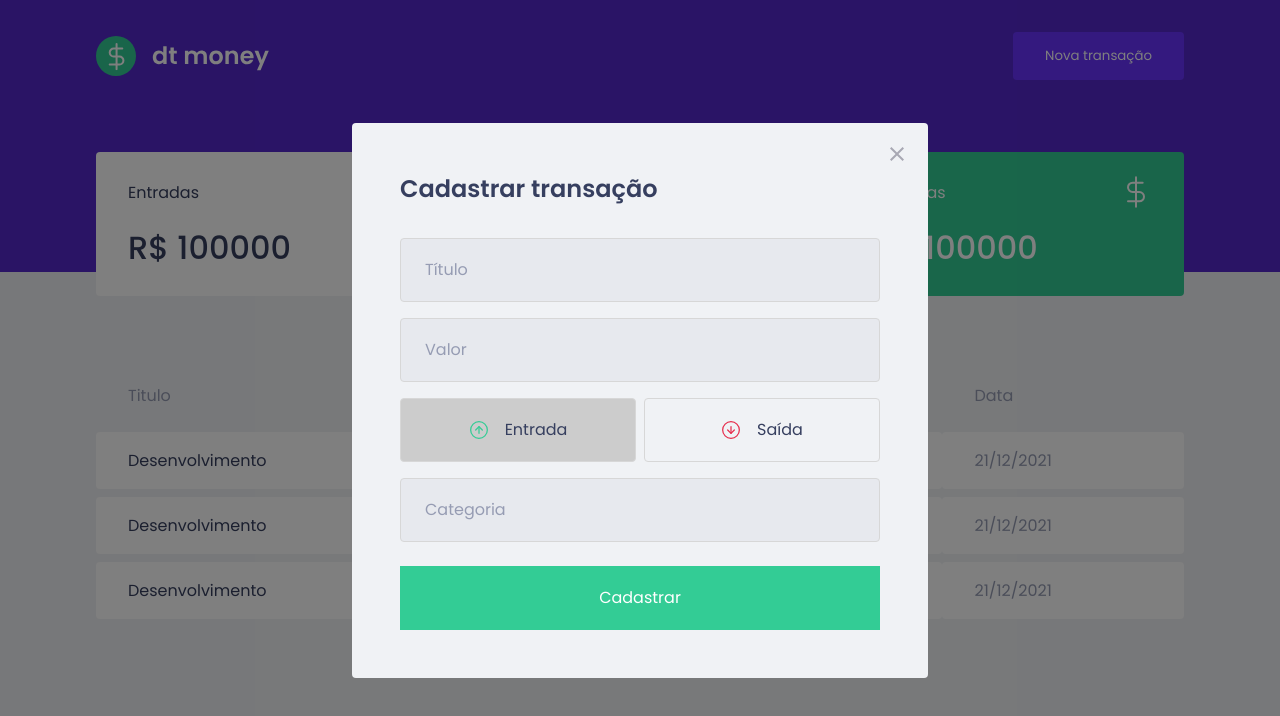
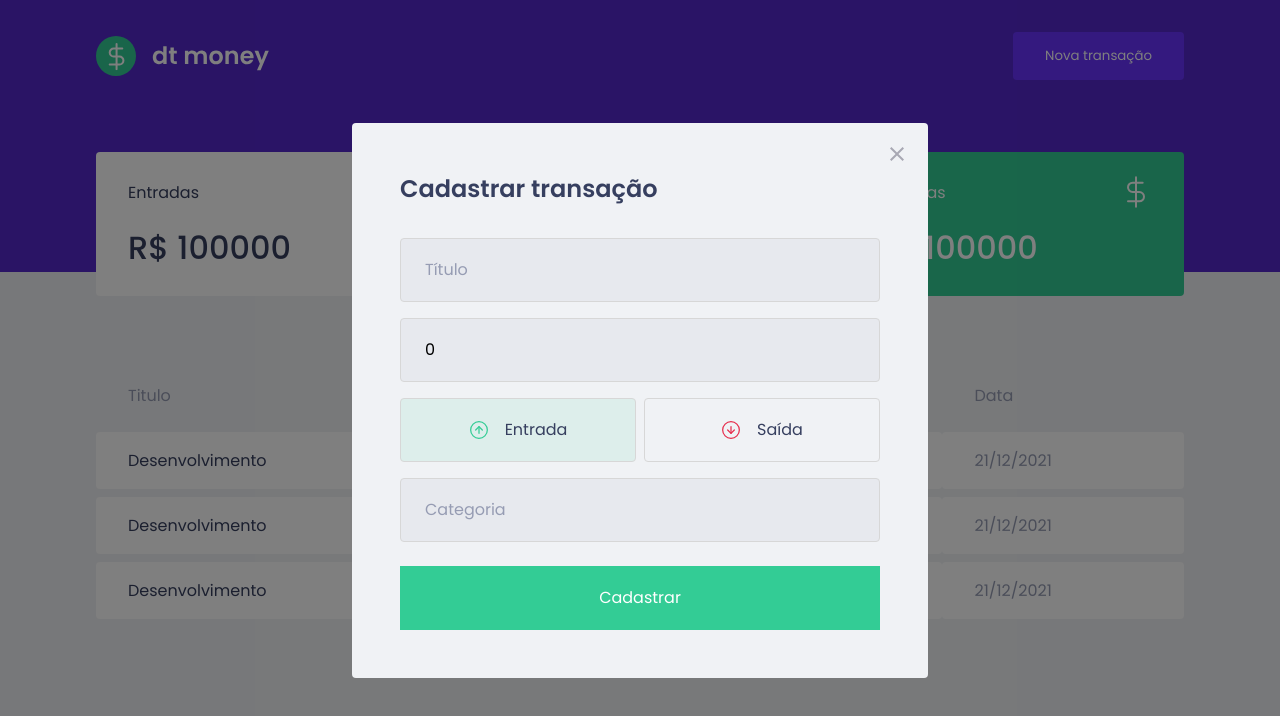
Before and after one commit to opabloteixeira/dt-money, a React (Create React App) app: page / in a window 1280 px wide. Both pictures are taken after a click on the button "Nova transação". Shown: the top 716 px of the page. Built offline with nearby package versions, Linux system fonts and the light colour scheme; no server answers; what miragejs would draw is missing.

Commit message:
form data

```diff
--- a/src/components/NewTransactionModal/index.tsx
+++ b/src/components/NewTransactionModal/index.tsx
@@ -4,7 +4,8 @@
 import closeImg from '../../assets/close.svg';
 import outcomeImg from '../../assets/outcome.svg';
 import incomeImg from '../../assets/income.svg'
-import { useState } from 'react';
+import { FormEvent, useState } from 'react';
+import { api } from '../../services/api';
 
 interface NewTransactionModalProps {
   isOpen: boolean;
@@ -14,7 +15,24 @@
 
 export function NewTransactionModal({ isOpen, onRequestClose }: NewTransactionModalProps) {
 
+  const [title, setTitle] = useState('');
+  const [value, setValue] = useState(0);
+  const [category, setCategory] = useState('');
   const [type, setType] = useState('deposit');
+
+  const handleSubmit = (event: FormEvent) => {
+    event.preventDefault();
+
+    const data = {
+      title,
+      value,
+      category,
+      type,
+    }
+
+    api.post('/transactions', data);
+  }
+
   return (
     <Modal
       isOpen={isOpen}
@@ -27,16 +45,21 @@
         <img src={closeImg} alt="Fechar modal" />
       </button>
 
-      <Form>
+
+      <Form onSubmit={handleSubmit}>
         <h2>Cadastrar transação</h2>
 
         <input
           placeholder="Título"
+          value={title}
+          onChange={event => setTitle(event.target.value)}
         />
 
         <input
           type="number"
           placeholder="Valor"
+          value={value}
+          onChange={event => setValue(Number(event.target.value))}
         />
 
         <TransactionTypeContainer>
@@ -44,6 +67,7 @@
             type="button"
             onClick={() => setType('deposit')}
             isActive={type === 'deposit'}
+            activeColor="green"
           >
             <img src={incomeImg} alt="Entrada" />
             <span>Entrada</span>
@@ -52,13 +76,18 @@
             type="button"
             onClick={() => setType('withdraw')}
             isActive={type === 'withdraw'}
+            activeColor="red"
             >
             <img src={outcomeImg} alt="Saída" />
             <span>Saída</span>
           </RadioBox>
         </TransactionTypeContainer>
 
-        <input placeholder="Categoria" />
+        <input
+          placeholder="Categoria"
+          value={category}
+          onChange={event => setCategory(event.target.value)}
+        />
         <button
           type="submit"
         >
--- a/src/components/NewTransactionModal/styles.ts
+++ b/src/components/NewTransactionModal/styles.ts
@@ -1,5 +1,5 @@
 import styled from 'styled-components';
-import { darken } from 'polished'
+import { darken, transparentize } from 'polished'
 
 
 export const Form = styled.form`
@@ -61,6 +61,12 @@
 
 interface RadioBoxProps {
   isActive: boolean;
+  activeColor: 'green' | 'red';
+}
+
+const colors = {
+  green: '#33CC95',
+  red: '#E52E4D'
 }
 
 export const RadioBox = styled.button<RadioBoxProps>`
@@ -73,7 +79,11 @@
     padding: 0.5rem 0;
 
 
-    background: ${(props) => props.isActive ? '#ccc' : 'transparent'};
+    background: ${(props) => props.isActive ?
+      transparentize(0.9, colors[props.activeColor])
+    :
+      'transparent'
+    };
 
     transition: border-color 0.2s;
 
--- a/src/index.tsx
+++ b/src/index.tsx
@@ -1,25 +1,25 @@
 import React from 'react';
 import ReactDOM from 'react-dom';
-import { createServer } from 'miragejs';
+import { createServer, Model } from 'miragejs';
 import {App} from './App';
 
 createServer({
+  models: {
+    transaction: Model,
+  },
+
   routes() {
 
     this.namespace = 'api';
 
     this.get('/transactions', () => {
-      return [
-        {
-          id: 1,
-          title: 'Transaction1',
-          amount: 12,
-          type: 'deposit',
-          categoria: 'Food',
-          createAt: new Date()
-        }
-      ]
+      return this.schema.all('transaction');
     });
+
+    this.post('/transactions', (schema, request) => {
+      const data = JSON.parse(request.requestBody);
+      return schema.create('transaction', data);
+    })
   }
 })
 
```
